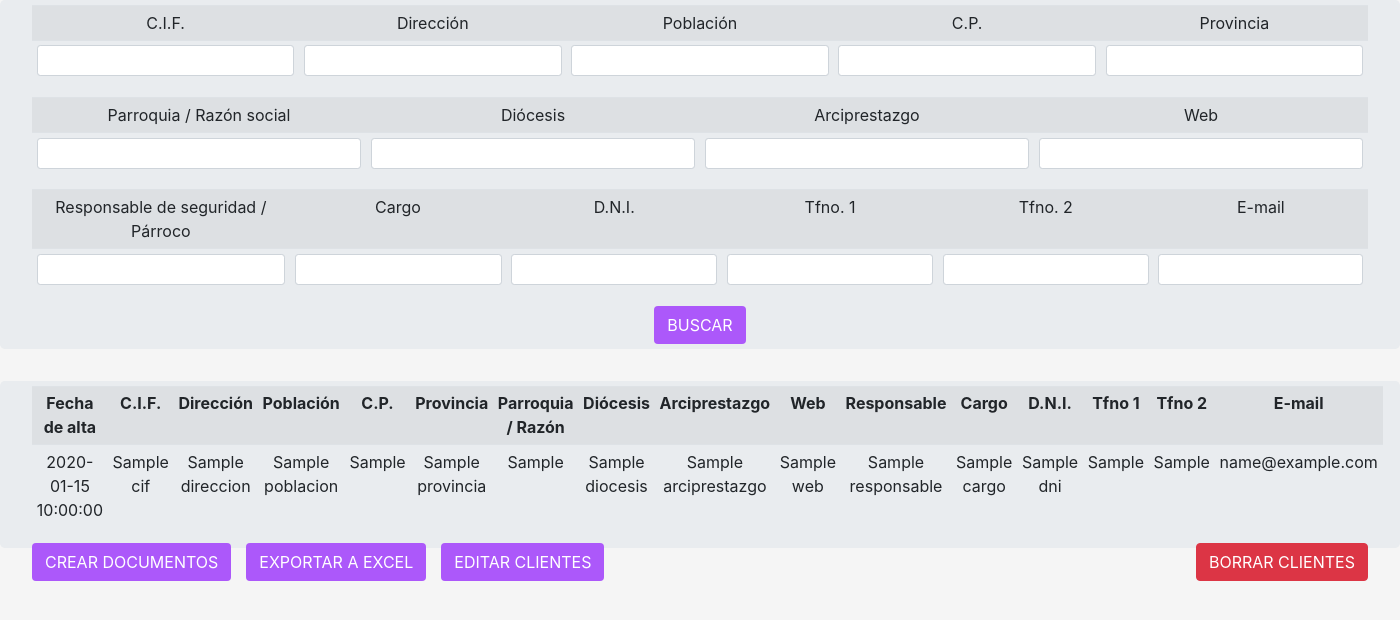
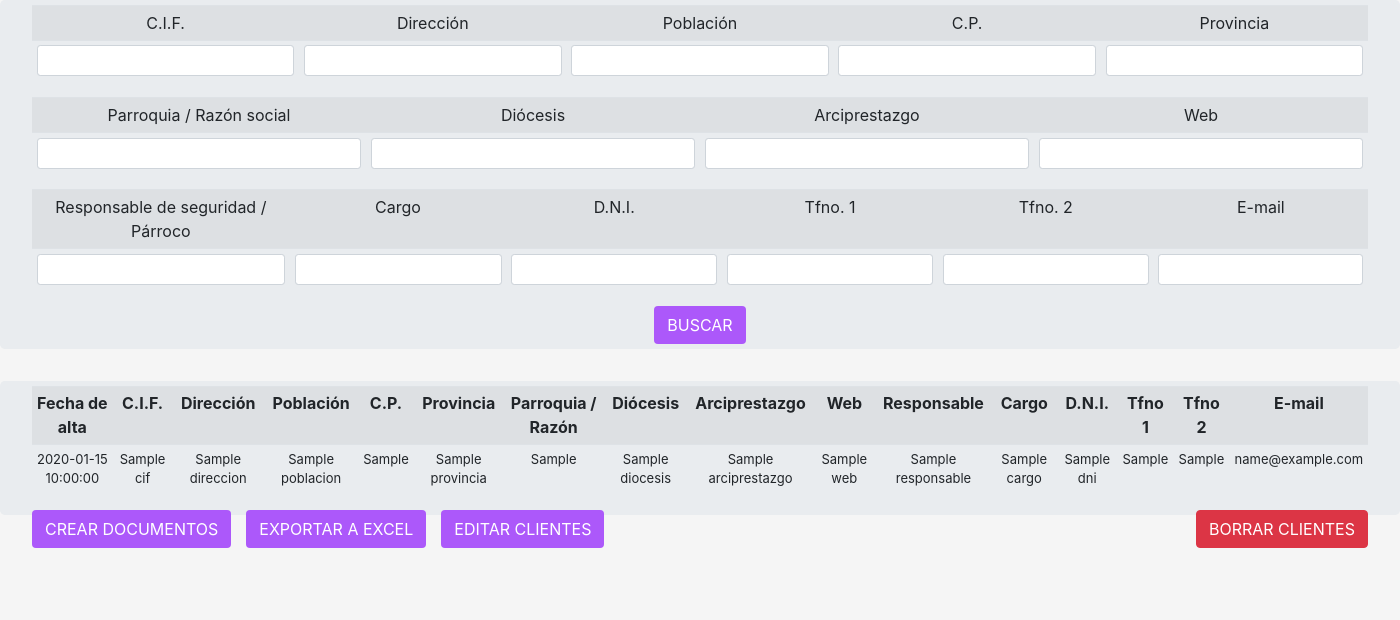
Before and after one commit to Romugar/Python-Flask-APP, a Flask app: template src/templates/find_clients.html in a window 1400 px wide. Shown: the top 620 px of the page. Run offline with Flask 2, Linux system fonts and the light colour scheme; the template is opened without the code that fills it: most values are stand-ins (such as "Sample title", 1, 10 or a date in 2020); some libraries are stand-ins or nearby versions.

Commit message:
busqueda clientes

```diff
--- a/src/static/css/main.css
+++ b/src/static/css/main.css
@@ -49,3 +49,6 @@ body {
 .btn-a {
   margin-right : 15px;
 }
+.texto_resultado {
+  font-size: small;
+}
--- a/src/templates/find_clients.html
+++ b/src/templates/find_clients.html
@@ -105,7 +105,7 @@
             <td><strong>E-mail</strong></td>
         </tr>
         {% for res in result %}
-        <tr>
+        <tr class="texto_resultado">
             <td>{{ res.fecha_alta }}</td>
             <td>{{ res.cif }}</td>
             <td>{{ res.direccion }}</td>
```
